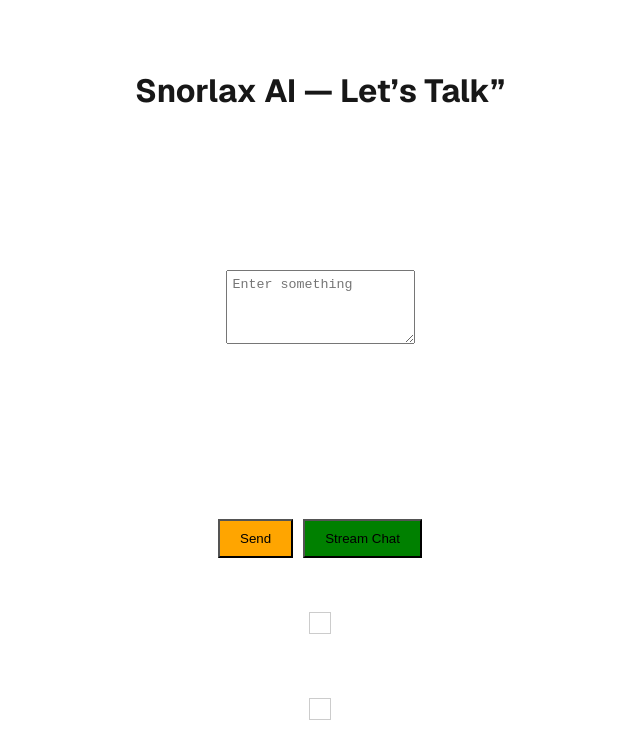
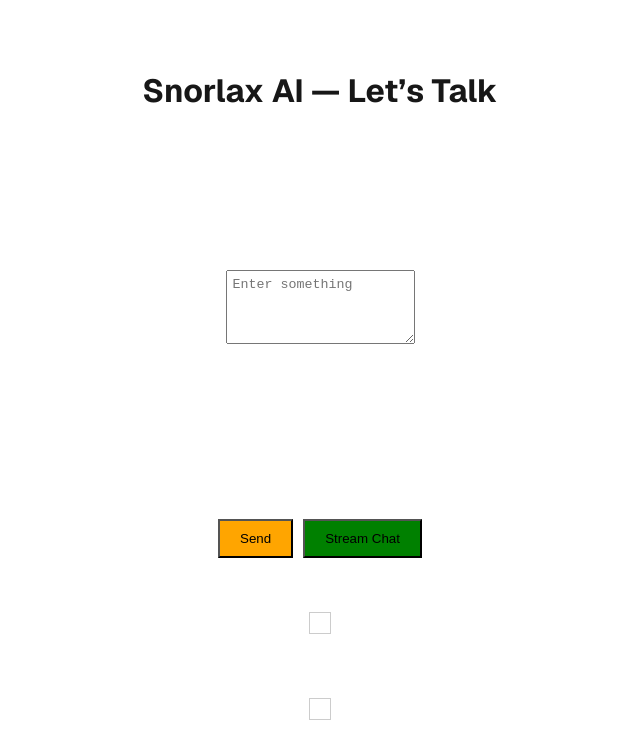
Before and after one commit to Ravi-Ranjan-Sharma-droid/AI-Stream-app, a Next.js app: page / in a window 1280 px wide. Shown: the top 738 px of the page, without its empty margins (320-960 px from the left). Built offline with nearby package versions, Linux system fonts and the light colour scheme.

Commit message:
Update page.js remove quotates

```diff
--- a/app/page.js
+++ b/app/page.js
@@ -69,7 +69,7 @@ export default function Home() {
 
   return (
     <div className={styles.page}>
-      <h1>Snorlax AI — Let’s Talk”</h1>
+      <h1>Snorlax AI — Let’s Talk</h1>
       <div>
         <textarea
           value={message}
```
